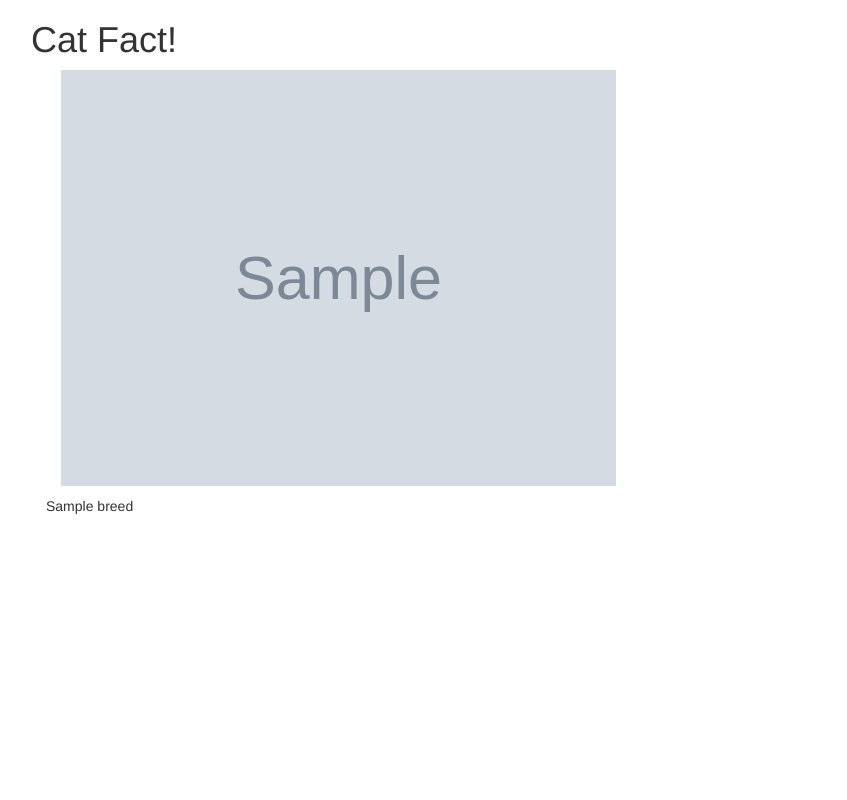
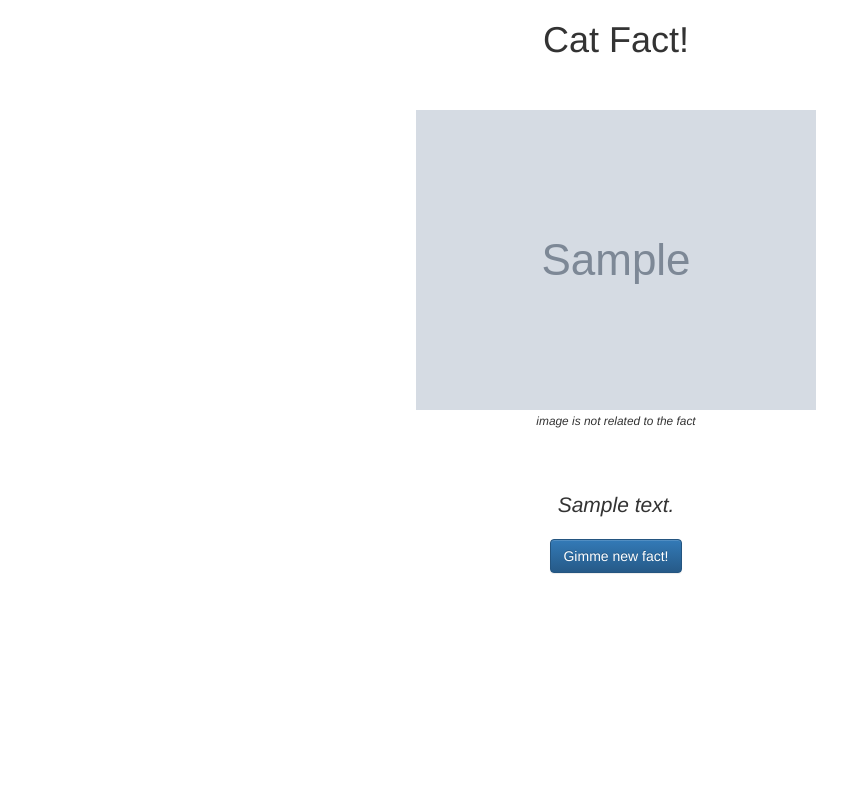
Before and after one commit to nataprawiraf/cat-facts, a Flask app: template templates/fact.html in a window 1280 px wide. Shown: the whole page, without its empty margins (24-871 px from the left). Run offline with Flask 2, Linux system fonts and the light colour scheme; the template is opened without the code that fills it: most values are stand-ins (such as "Sample title", 1, 10 or a date in 2020); grey boxes marked "Sample" are stand-in pictures; some libraries are stand-ins or nearby versions.

Commit message:
finalize

```diff
--- a/main.py
+++ b/main.py
@@ -7,10 +7,16 @@ app = Flask(__name__)
 
 @app.route('/')
 def index():
-    cat_image = requests.get('https://api.thecatapi.com/v1/images/search', headers={"x-api-key":"9d3b38de-757e-41ca-b77a-603d16f52442"}).json()
-    cat_breeds = requests.get('https://api.thecatapi.com/v1/breeds', headers={"x-api-key":"9d3b38de-757e-41ca-b77a-603d16f52442"}).json()
-    pp(cat_image)
-    return render_template('fact.html', cat_image=cat_image[0], cat_breeds=cat_breeds)
+    cat_image = requests.get('https://api.thecatapi.com/v1/images/search',
+                headers={"x-api-key":"9d3b38de-757e-41ca-b77a-603d16f52442"}).json()
+    cat_fact = requests.get('https://cat-fact.herokuapp.com/facts/random?animal_type=cat').json()
 
+    return render_template('fact.html',
+        cat_image=cat_image[0],
+        cat_fact=cat_fact,
+    )
+
+    # cat_breeds = requests.get('https://api.thecatapi.com/v1/breeds',
+    #             headers={"x-api-key":"9d3b38de-757e-41ca-b77a-603d16f52442"}).json()
 if __name__=='__main__':
     app.run(host='0.0.0.0', port=20800, debug=True)
--- a/templates/fact.html
+++ b/templates/fact.html
@@ -1,7 +1,5 @@
 <!DOCTYPE html>
 <html lang="en">
-
-<!-- Latest compiled and minified JavaScript -->
 
 <head>
     <meta charset="UTF-8">
@@ -11,28 +9,50 @@
     <link rel="stylesheet" href="https://maxcdn.bootstrapcdn.com/bootstrap/3.3.7/css/bootstrap.min.css" integrity="sha384-BVYiiSIFeK1dGmJRAkycuHAHRg32OmUcww7on3RYdg4Va+PmSTsz/K68vbdEjh4u" crossorigin="anonymous">
     <link rel="stylesheet" href="https://maxcdn.bootstrapcdn.com/bootstrap/3.3.7/css/bootstrap-theme.min.css" integrity="sha384-rHyoN1iRsVXV4nD0JutlnGaslCJuC7uwjduW9SVrLvRYooPp2bWYgmgJQIXwl/Sp" crossorigin="anonymous">
 </head>
-<body>
-    <div class="container">
-        <div class="row">
-            <h1>Cat Fact!</h1>
+<body style="height: 100vh;">
+    <div class="container text-center" style="height: 100%;">
+        <div class="vertical-center">
+            <div class="row">
+                <h1>Cat Fact!</h1>
+            </div>
+            <br>
+            <br>
+            <div class="row">
+                <img id="cat-img" style="max-height:40vh" src="{{ cat_image.url }}" class="img-responsive center-block" alt="">
+                <small><i>image is not related to the fact</i></small>
+            </div>
+            <br>
+            <br>
+            <br>
+            <div class="row py-5">
+                <p class=" lead">
+                    <i id="cat-fact">
+                        {{ cat_fact.text }}
+                    </i>
+                </p>
+                <button id="btn-fact" class="btn btn-primary">Gimme new fact!</button>
+            </div>
         </div>
-
-        <div class="col-md-12">
-            <p>
-                <img style="width: 50%;" src="{{ cat_image.url }}" class="img-responsive" alt="">
-            </p>
-        </div>
-
-        <div class="col-md-12">
-                {% for breed in cat_breeds %}
-                    <div class="breed row">
-                        {{ breed.name }}
-                    </div>
-                {% endfor %}
-        </div>
-
     </div>
 
-    <script src="https://maxcdn.bootstrapcdn.com/bootstrap/3.3.7/js/bootstrap.min.js" integrity="sha384-Tc5IQib027qvyjSMfHjOMaLkfuWVxZxUPnCJA7l2mCWNIpG9mGCD8wGNIcPD7Txa" crossorigin="anonymous"></script>
+    <script src="https://cdnjs.cloudflare.com/ajax/libs/jquery/3.4.1/jquery.js"></script>
+    <script src="https://stackpath.bootstrapcdn.com/bootstrap/4.4.1/js/bootstrap.bundle.min.js"></script>
+    <script>
+        $("#btn-fact").click(function() {
+            $.get("https://cat-fact.herokuapp.com/facts/random?animal_type=cat",  data => {
+                $("#cat-fact").text(data.text)
+            });
+        });
+
+        $("#cat-img").click(function() {
+            $.ajaxSetup({
+                headers: {"x-api-key": "9d3b38de-757e-41ca-b77a-603d16f52442"
+            }});
+            $.get("https://api.thecatapi.com/v1/images/search",  data => {
+                $("#cat-img").attr("src", data[0].url);
+            });
+        })
+
+    </script>
 </body>
 </html>
```
